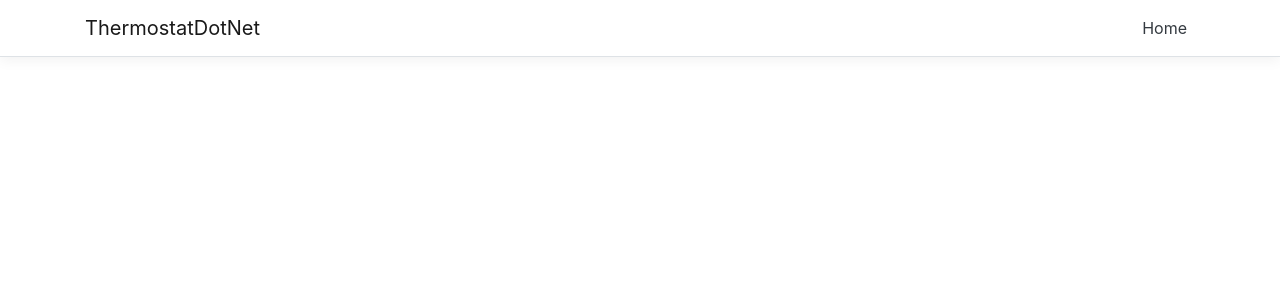
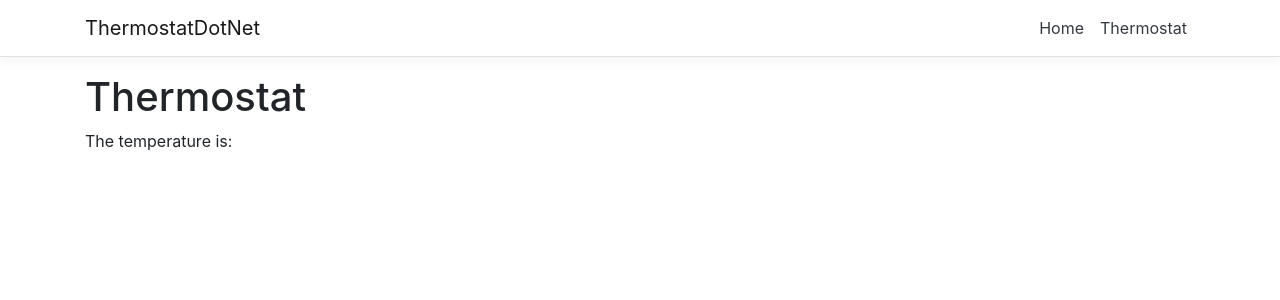
Before and after one commit to jordantroberts/ThermostatDotNet, a React (Create React App) app in the folder ThermostatDotNet/ClientApp/: page /thermostat in a window 1280 px wide. Shown: the top 300 px of the page. Built offline with nearby package versions, Linux system fonts and the light colour scheme.

Commit message:
Added Thermostat React component which needs to be connected to back end

```diff
--- a/ThermostatDotNet/ClientApp/src/App.js
+++ b/ThermostatDotNet/ClientApp/src/App.js
@@ -2,6 +2,7 @@
 import { Route } from 'react-router';
 import { Layout } from './components/Layout';
 import { Home } from './components/Home';
+import { Thermostat } from './components/Thermostat';
 
 
 export default class App extends Component {
@@ -11,7 +12,7 @@
     return (
       <Layout>
         <Route exact path='/' component={Home} />
-
+            <Route exact path='/thermostat' component={Thermostat} />
       </Layout>
     );
   }
--- a/ThermostatDotNet/ClientApp/src/components/NavMenu.js
+++ b/ThermostatDotNet/ClientApp/src/components/NavMenu.js
@@ -33,6 +33,9 @@
                 <NavItem>
                   <NavLink tag={Link} className="text-dark" to="/">Home</NavLink>
                 </NavItem>
+                <NavItem>
+                  <NavLink tag={Link} className="text-dark" to="/thermostat">Thermostat</NavLink>
+                </NavItem>
               </ul>
             </Collapse>
           </Container>
--- /dev/null
+++ b/ThermostatDotNet/ClientApp/src/components/Thermostat.js
@@ -0,0 +1,19 @@
+
+import React, { Component } from 'react';
+
+export class Thermostat extends Component {
+    constructor(props) {
+        super(props);
+        this.state = { temperature: "" };
+
+    }
+
+  render () {
+    return (
+      <div>
+        <h1>Thermostat</h1>
+        <p>The temperature is:</p>
+      </div>
+    );
+  }
+}
```
